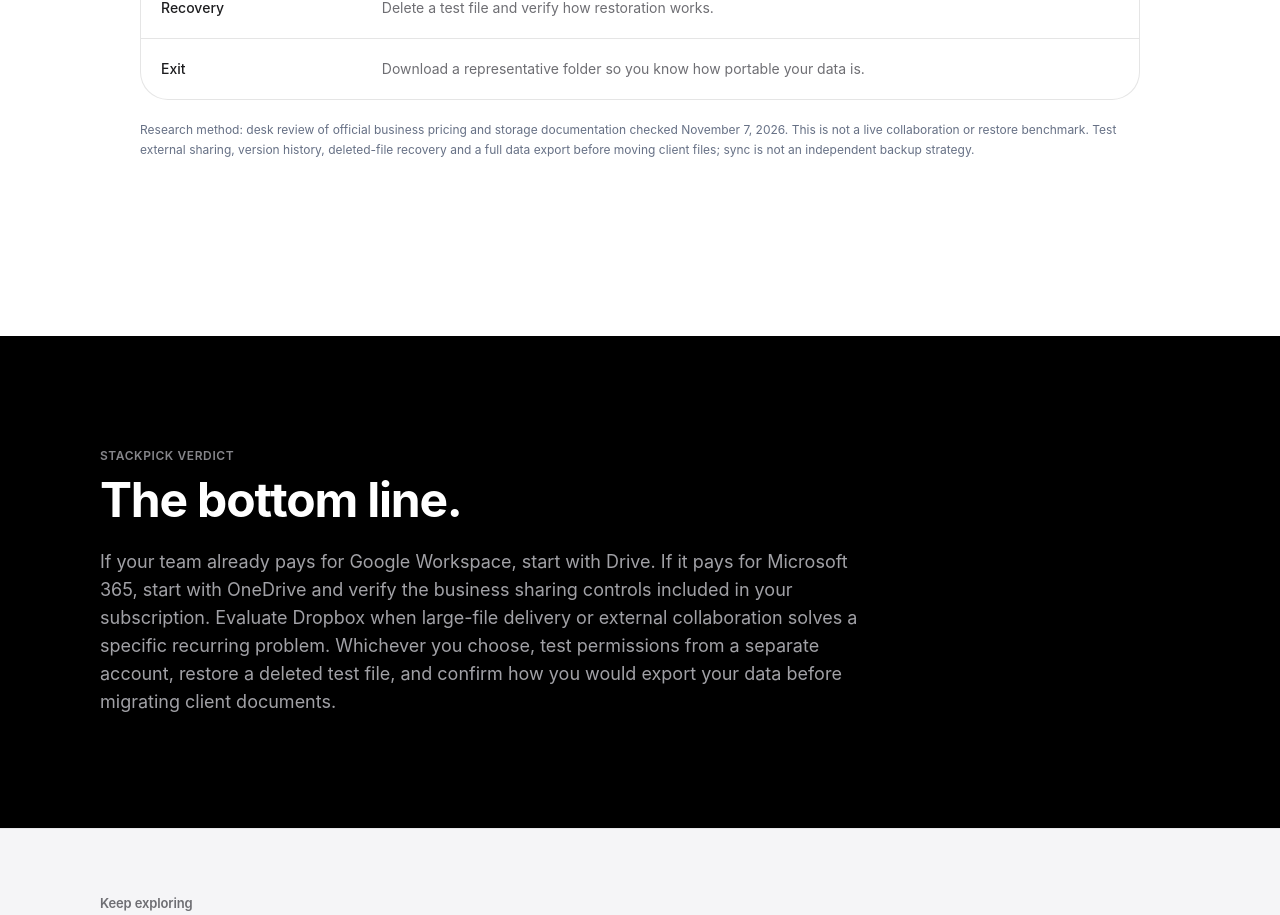
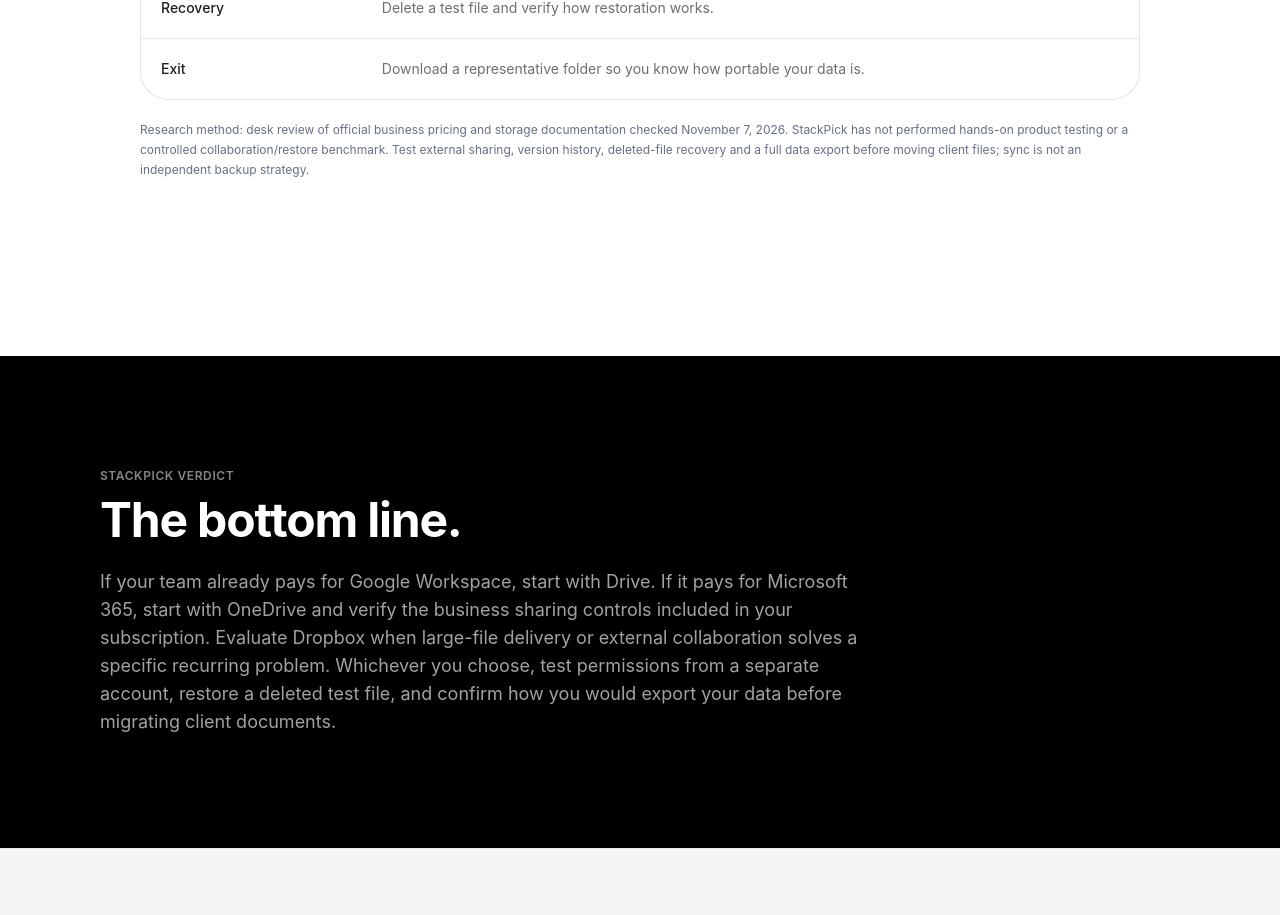
Before and after one commit to LinukaBandara/StackPick, a Next.js app: page /best/cloud-storage in a window 1280 px wide. Shown: the part 4100-5015 px from the top of the page. Built offline with nearby package versions, Linux system fonts and the light colour scheme; no server answers.

Commit message:
Clarify research and regional caveats

```diff
--- a/app/best/cloud-storage/page.tsx
+++ b/app/best/cloud-storage/page.tsx
@@ -86,7 +86,7 @@ export default function Page() {
               </tbody>
             </table>
           </div>
-          <p className="mt-5 text-xs leading-5 text-[#667085]">Research method: desk review of official business pricing and storage documentation checked November 7, 2026. This is not a live collaboration or restore benchmark. Test external sharing, version history, deleted-file recovery and a full data export before moving client files; sync is not an independent backup strategy.</p>
+          <p className="mt-5 text-xs leading-5 text-[#667085]">Research method: desk review of official business pricing and storage documentation checked November 7, 2026. StackPick has not performed hands-on product testing or a controlled collaboration/restore benchmark. Test external sharing, version history, deleted-file recovery and a full data export before moving client files; sync is not an independent backup strategy.</p>
         </div>
       </section>
     </ComparisonArticle>
```
